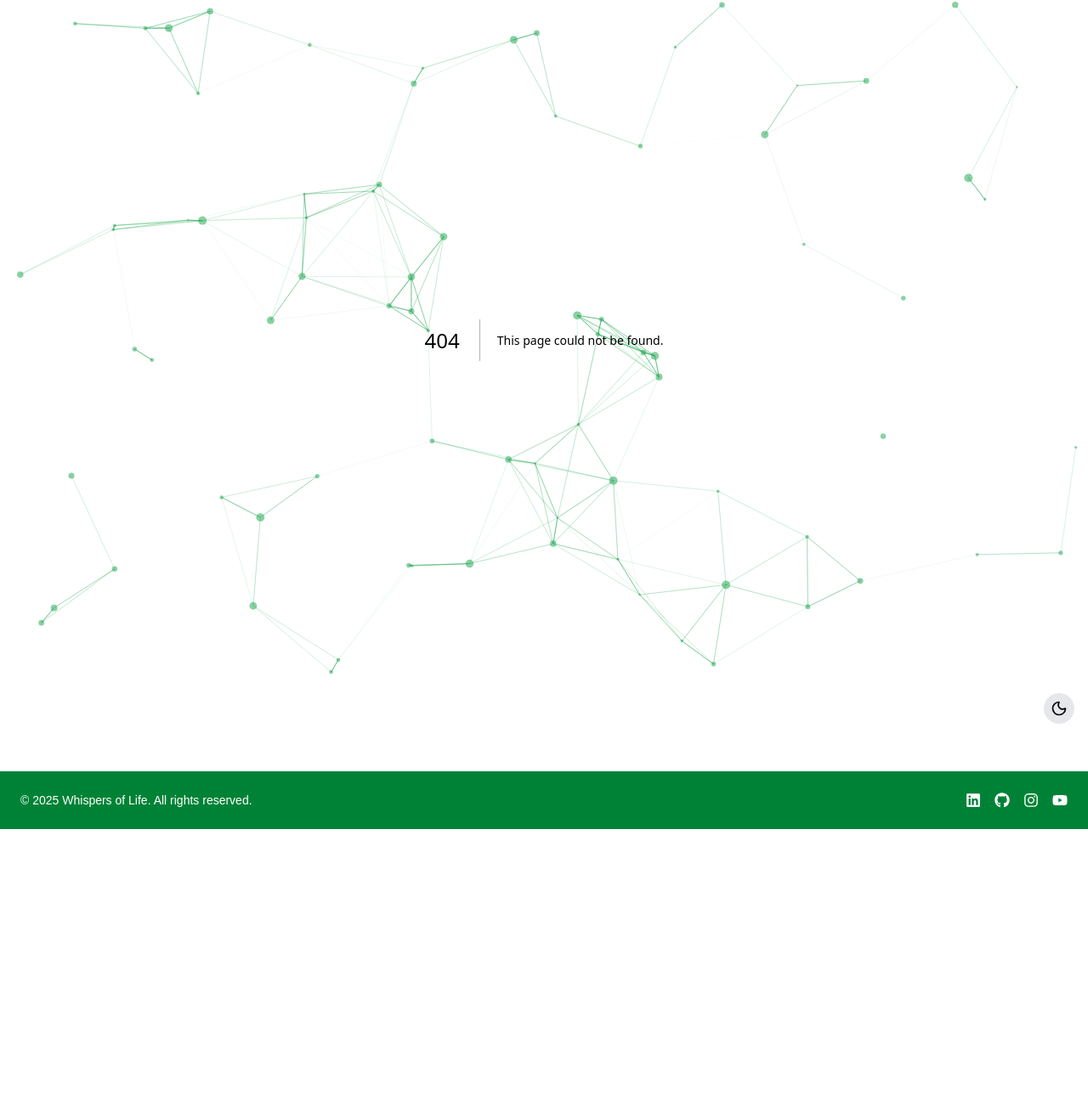
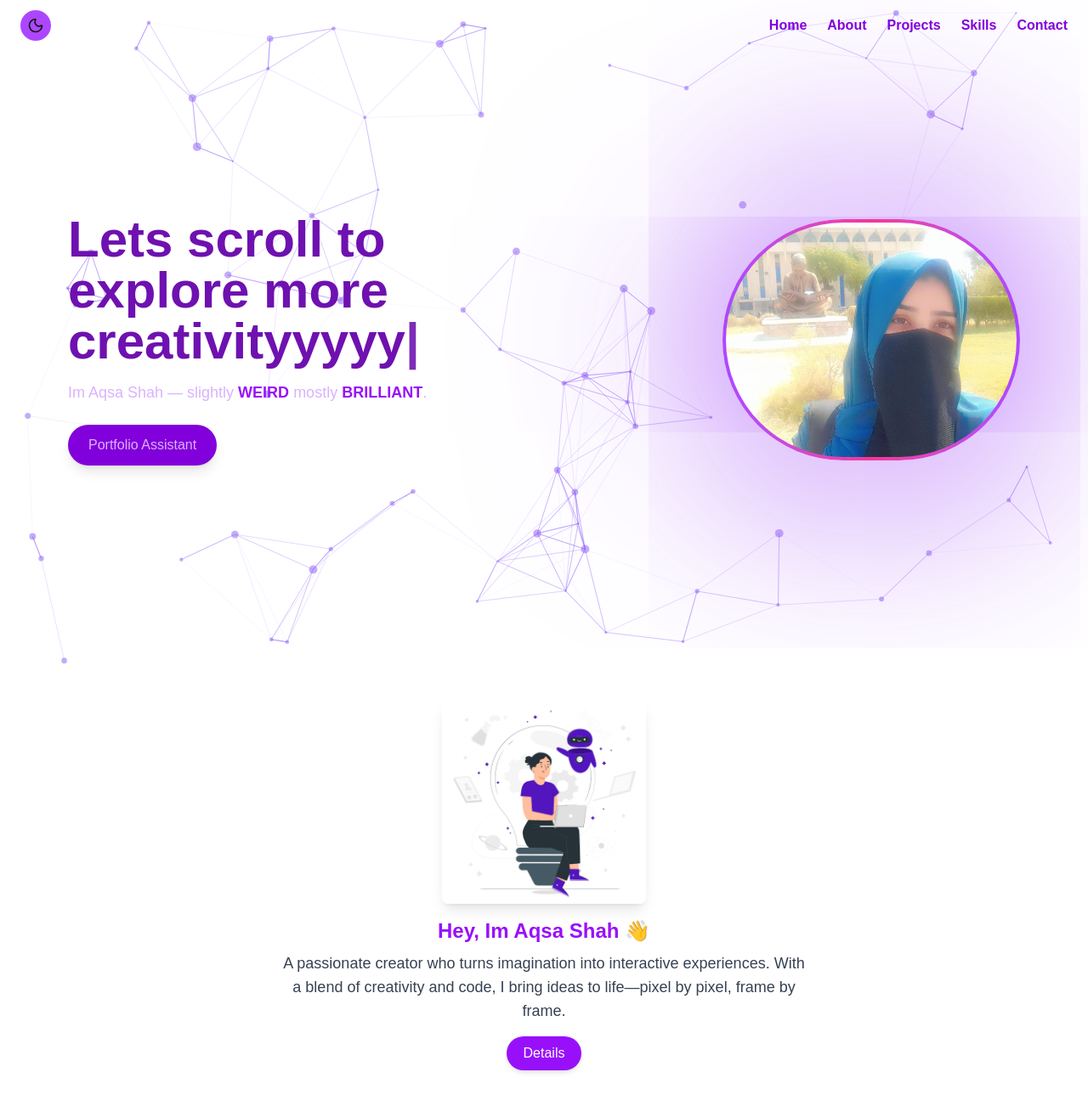
Before and after one commit to Dev-AqsaShah/Portfolio-Ai, a Next.js app in the folder my-portfolio-ai/: page /home in a window 1280 px wide. Before the commit this address had no page. Shown: the top 1302 px of the page at 85% size. Before the commit the page ends 976 px from the top, so only its background shows below. Built offline with nearby package versions, Linux system fonts and the light colour scheme.

Commit message:
about section done

```diff
--- a/my-portfolio-ai/src/app/about/page.tsx
+++ b/my-portfolio-ai/src/app/about/page.tsx
@@ -1,28 +1,71 @@
 "use client";
-import Navbar from "@/components/Navbar";
-import { motion } from "framer-motion";
 
-export default function AboutPage() {
+import { useState } from "react";
+import { motion, AnimatePresence } from "framer-motion";
+
+export default function About() {
+  const [showDetails, setShowDetails] = useState(false);
+
   return (
-    <main>
-      <Navbar />
-      <section className="py-20 px-6 sm:px-12 bg-white">
-        <motion.div
-          className="max-w-3xl mx-auto text-center"
-          initial={{ opacity: 0, y: 20 }}
-          animate={{ opacity: 1, y: 0 }}
-          transition={{ duration: 0.6 }}
-        >
-          <h2 className="text-3xl sm:text-4xl font-semibold text-gray-800 mb-4">
-            About Me
-          </h2>
-          <p className="text-gray-600">
-            Im Aqsa — a passionate developer who blends creativity with
-            technology. I build interactive web experiences using React, Next.js,
-            and AI tools.
-          </p>
-        </motion.div>
-      </section>
-    </main>
+    <div className="flex flex-col items-center text-center p-6 max-w-2xl mx-auto">
+      {/* GIF Image */}
+      <motion.img
+        src="/assets/innovation.gif"
+        alt="Aqsa Animation"
+        className="w-60 h-60 object-contain mb-4 rounded-lg shadow-lg"
+        initial={{ opacity: 0, y: 50 }}
+        animate={{ opacity: 1, y: 0 }}
+        transition={{ duration: 0.8 }}
+      />
+
+      {/* Unique Intro */}
+      <motion.h2
+        className="text-2xl font-bold mb-2 text-purple-600"
+        initial={{ opacity: 0 }}
+        animate={{ opacity: 1 }}
+        transition={{ delay: 0.4 }}
+      >
+        Hey, Im Aqsa Shah 👋
+      </motion.h2>
+
+      <motion.p
+        className="text-gray-700 text-lg mb-4"
+        initial={{ opacity: 0 }}
+        animate={{ opacity: 1 }}
+        transition={{ delay: 0.6 }}
+      >
+        A passionate creator who turns imagination into interactive experiences.
+        With a blend of creativity and code, I bring ideas to life—pixel by
+        pixel, frame by frame.
+      </motion.p>
+
+      {/* Details Button */}
+      <motion.button
+        className="px-5 py-2 bg-purple-600 text-white rounded-full shadow-md hover:bg-purple-700 transition"
+        onClick={() => setShowDetails(!showDetails)}
+        whileTap={{ scale: 0.95 }}
+      >
+        {showDetails ? "Hide Details" : "Details"}
+      </motion.button>
+
+      {/* Details Section */}
+      <AnimatePresence>
+        {showDetails && (
+          <motion.div
+            className="mt-4 p-4 bg-gray-100 rounded-lg shadow-md text-left w-full"
+            initial={{ opacity: 0, height: 0 }}
+            animate={{ opacity: 1, height: "auto" }}
+            exit={{ opacity: 0, height: 0 }}
+            transition={{ duration: 0.5 }}
+          >
+            <p><strong>Full Name:</strong> Aqsa Shah</p>
+            <p><strong>Profession:</strong> IT Student & Creative Developer</p>
+            <p><strong>Skills:</strong> TypeScript, Next.js, Tailwind CSS, ShadCN, Git, Docker</p>
+            <p><strong>Passion:</strong> Creating engaging and animated web experiences</p>
+            <p><strong>Fun Fact:</strong> I can turn even the simplest idea into something visually stunning 🚀</p>
+          </motion.div>
+        )}
+      </AnimatePresence>
+    </div>
   );
 }
--- /dev/null
+++ b/my-portfolio-ai/src/app/home/page.tsx
@@ -0,0 +1,162 @@
+"use client";
+
+import { motion } from "framer-motion";
+import Image from "next/image";
+import Link from "next/link";
+import { useState, useEffect } from "react";
+import AboutPage from "@/app/about/page";
+import SkillsPage from "@/app/skills/page";
+import ProjectsPage from "@/app/projects/page";
+import ContactPage from "@/app/contact/page";
+
+const fadeInVariant = {
+  hidden: { opacity: 0, y: 50 },
+  visible: (delay = 0) => ({
+    opacity: 1,
+    y: 0,
+    transition: { duration: 0.8, delay }
+  })
+};
+
+export default function HomePage() {
+  const [displayText, setDisplayText] = useState("");
+  const fullText = "Lets scroll to explore more creativityyyyyy";
+
+  useEffect(() => {
+    let index = 0;
+    let isDeleting = false;
+
+    const interval = setInterval(() => {
+      if (!isDeleting) {
+        // Typing forward
+        setDisplayText(fullText.slice(0, index + 1));
+        index++;
+        if (index === fullText.length) {
+          isDeleting = true;
+          setTimeout(() => {}, 1000); // pause before deleting
+        }
+      } else {
+        // Deleting backward
+        setDisplayText(fullText.slice(0, index - 1));
+        index--;
+        if (index === 0) {
+          isDeleting = false;
+        }
+      }
+    }, 150); // slower typing speed
+
+    return () => clearInterval(interval);
+  }, []);
+
+  return (
+    <main className="min-h-screen ">
+      {/* HERO SECTION */}
+      <section className="min-h-screen flex flex-col-reverse md:flex-row items-center justify-between px-8 md:px-20 gap-10">
+
+        {/* LEFT TEXT */}
+        <motion.div
+          initial="hidden"
+          animate="visible"
+          variants={fadeInVariant}
+          className="max-w-xl text-center md:text-left"
+        >
+          <h1 className="text-4xl md:text-6xl font-bold text-purple-800 dark:text-green-400">
+            {displayText}
+            <span className="animate-pulse">|</span>
+          </h1>
+
+          <p className="mt-4 text-purple-300 dark:text-gray-300 text-lg">
+            Im Aqsa Shah — slightly{" "}
+            <span className="font-semibold text-purple-600 ">
+                WEIRD
+            </span>{" "}
+            mostly{" "}
+            <span className="font-semibold text-purple-600 ">
+              BRILLIANT
+            </span>
+            .
+          </p>
+
+       <div className="mt-6 flex gap-4 justify-center md:justify-start">
+<button
+  onClick={() => window.open('https://tumhara-streamlit-link.com', '_blank')}
+  className="px-6 py-3 bg-purple-700 text-purple-300  rounded-full shadow-lg hover:bg-purple-400 hover:text-purple-800 transition-transform hover:scale-105"
+>
+  Portfolio Assistant
+</button>
+
+</div>
+
+
+
+
+        </motion.div>
+
+        {/* RIGHT IMAGE */}
+        <motion.div
+          initial={{ opacity: 0, scale: 0.8 }}
+          animate={{ opacity: 1, scale: 1 }}
+          transition={{ duration: 0.4, delay: 0.1 }}
+          className="flex justify-center"
+        >
+          <Image
+            src="/assets/profile.jpg"
+            alt="Profile"
+            width={350}
+            height={350}
+            className="rounded-full  border-4 bg-gradient-to-r from-purple-500 via-pink-500 to-purple-500  shadow-[0_0_400px_40px_rgba(168,85,247,0.8)] object-cover "
+          />
+        </motion.div>
+      </section>
+
+      {/* IMPORTED SECTIONS WITH SCROLL ANIMATION */}
+      <motion.section
+        id="about"
+        initial="hidden"
+        whileInView="visible"
+        viewport={{ once: true }}
+        variants={fadeInVariant}
+        custom={0.1}
+        className="min-h-screen"
+      >
+        <AboutPage />
+      </motion.section>
+
+      <motion.section
+        id="skills"
+        initial="hidden"
+        whileInView="visible"
+        viewport={{ once: true }}
+        variants={fadeInVariant}
+        custom={0.2}
+        className="min-h-screen"
+      >
+        <SkillsPage />
+      </motion.section>
+
+      <motion.section
+        id="projects"
+        initial="hidden"
+        whileInView="visible"
+        viewport={{ once: true }}
+        variants={fadeInVariant}
+        custom={0.3}
+        className="min-h-screen"
+      >
+        <ProjectsPage />
+      </motion.section>
+
+      <motion.section
+        id="contact"
+        initial="hidden"
+        whileInView="visible"
+        viewport={{ once: true }}
+        variants={fadeInVariant}
+        custom={0.4}
+        className="min-h-screen"
+      >
+        <ContactPage />
+      </motion.section>
+    </main>
+  );
+}
--- a/my-portfolio-ai/src/app/layout.tsx
+++ b/my-portfolio-ai/src/app/layout.tsx
@@ -4,6 +4,7 @@ import "./globals.css";
 import Footer from "@/components/Footer";
 import AnimatedBackground from "@/components/AnimatedBackground";
 import ThemeToggle from "@/components/ThemeToggle";
+import Navbar from "@/components/Navbar";
 
 
 const geistSans = Geist({
@@ -31,12 +32,12 @@ export default function RootLayout({
       <body
         className={`${geistSans.variable} ${geistMono.variable} antialiased`}
       >
+        <Navbar />
         {children}
         <AnimatedBackground />
         <header className="flex justify-end p-4">
           <ThemeToggle />
         </header>
-
         <Footer />
       </body>
     </html>
--- a/my-portfolio-ai/src/app/page.tsx
+++ b/my-portfolio-ai/src/app/page.tsx
@@ -4,13 +4,14 @@
 import { useState, useCallback } from "react";
 import FaceDetection from "@/components/FaceDetection";
 import { motion } from "framer-motion";
-import Link from "next/link";
-import Image from "next/image";
+import { useRouter } from "next/navigation";
 
 export default function Page() {
-  type Phase = "idle" | "scanning" | "voice" | "home";
+  type Phase = "idle" | "scanning" | "voice";
   const [phase, setPhase] = useState<Phase>("idle");
   const [speaking, setSpeaking] = useState(false);
+  const router = useRouter();
+
   const welcomeText =
     "Welcome to my personal portfolio, where technology meets creativity.";
 
@@ -22,7 +23,7 @@ export default function Page() {
         setSpeaking(true);
         a.onended = () => {
           setSpeaking(false);
-          setPhase("home");
+          router.push("/home");
         };
         await a.play().catch((err) => console.warn(err));
         return;
@@ -30,7 +31,7 @@ export default function Page() {
     } catch {}
 
     if (!("speechSynthesis" in window)) {
-      setPhase("home");
+      router.push("/home");
       return;
     }
     const synth = window.speechSynthesis;
@@ -60,7 +61,7 @@ export default function Page() {
       u.onstart = () => setSpeaking(true);
       u.onend = () => {
         setSpeaking(false);
-        setPhase("home");
+        router.push("/home");
       };
       synth.speak(u);
     };
@@ -74,7 +75,7 @@ export default function Page() {
     } else {
       speakNow(voices);
     }
-  }, []);
+  }, [router]);
 
   const handleDetected = useCallback(() => {
     setPhase("voice");
@@ -82,10 +83,6 @@ export default function Page() {
       playWelcome();
     }, 200);
   }, [playWelcome]);
-
-  const handleStartClick = () => {
-    setPhase("scanning");
-  };
 
   return (
     <main className="min-h-screen dark:bg-gray-900 flex items-center justify-center">
@@ -96,10 +93,10 @@ export default function Page() {
             animate={{ opacity: 1, y: 0 }}
             className="text-3xl sm:text-5xl font-bold text-green-700 mb-6"
           >
-            Wellcome To My Portfolio
+            Welcome To My Portfolio
           </motion.h1>
           <motion.button
-            onClick={handleStartClick}
+            onClick={() => setPhase("scanning")}
             whileTap={{ scale: 0.98 }}
             className="px-8 py-4 bg-green-600 text-white rounded-full shadow-lg"
           >
@@ -128,58 +125,6 @@ export default function Page() {
           </p>
         </div>
       )}
-
-      {phase === "home" && (
-        <div className="text-center px-6">
-          <Image
-            src="/assets/profile.jpg"
-            alt="profile"
-            width={128}
-            height={128}
-            className="rounded-full mx-auto shadow-lg border-4 border-white mb-4 object-cover"
-          />
-          <motion.h2
-            initial={{ opacity: 0, y: -8 }}
-            animate={{ opacity: 1, y: 0 }}
-            className="text-2xl font-semibold text-gray-800 dark:text-white"
-          >
-            Aqsa Shah
-          </motion.h2>
-          <motion.p
-            initial={{ opacity: 0 }}
-            animate={{ opacity: 1 }}
-            transition={{ delay: 0.2 }}
-            className="mt-2 text-gray-600 dark:text-gray-300 max-w-lg mx-auto"
-          >
-            Welcome to my personal portfolio — where{" "}
-            <span className="font-semibold text-green-600 dark:text-green-300">
-              technology
-            </span>{" "}
-            meets{" "}
-            <span className="font-semibold text-green-600 dark:text-green-300">
-              creativity
-            </span>
-            .
-          </motion.p>
-
-          <div className="mt-6 flex gap-4 justify-center">
-            <Link
-              href="/projects"
-              className="px-4 py-2 bg-green-600 text-white rounded-full"
-            >
-              View Projects
-            </Link>
-            <button
-              onClick={() => {
-                setPhase("scanning");
-              }}
-              className="px-4 py-2 bg-white border rounded-full"
-            >
-              Scan Again
-            </button>
-          </div>
-        </div>
-      )}
     </main>
   );
 }
--- a/my-portfolio-ai/src/components/AnimatedBackground.tsx
+++ b/my-portfolio-ai/src/components/AnimatedBackground.tsx
@@ -38,9 +38,9 @@ export default function AnimatedBackground() {
           },
         },
         particles: {
-          color: { value: "#16a34a" },
+          color: { value: "#8b5cf6" }, // purple color
           links: {
-            color: "#16a34a",
+            color: "#8b5cf6", // purple color
             distance: 150,
             enable: true,
             opacity: 0.5,
--- a/my-portfolio-ai/src/components/Navbar.tsx
+++ b/my-portfolio-ai/src/components/Navbar.tsx
@@ -3,6 +3,7 @@
 import Link from "next/link";
 import { motion } from "framer-motion";
 import { useState, useEffect } from "react";
+import ThemeToggle from "@/components/ThemeToggle"; // ✅ tumhara theme button
 
 export default function Navbar() {
   const [scrolled, setScrolled] = useState(false);
@@ -27,23 +28,24 @@ export default function Navbar() {
       animate={{ y: 0 }}
       transition={{ duration: 0.5, ease: "easeOut" }}
       className={`fixed w-full z-50 transition-all duration-300 ${
-        scrolled ? "bg-white dark:bg-gray-900 shadow-lg" : "bg-transparent"
+        scrolled ? "bg-black dark:bg-gray-900 shadow-lg" : "bg-transparent"
       }`}
     >
       <div className="max-w-7xl mx-auto px-6 py-3 flex justify-between items-center">
-        <motion.h1 className="text-2xl font-bold text-green-600 dark:text-green-400">
-          Whispers of Life
-        </motion.h1>
 
+        {/* LEFT: Theme Toggle */}
+        <ThemeToggle />
+
+        {/* RIGHT: Navigation Links */}
         <div className="hidden sm:flex items-center space-x-6">
           {navLinks.map((link) => (
             <Link
               key={link.name}
               href={link.href}
-              className="relative group font-medium text-gray-700 dark:text-gray-300"
+              className="relative group font-bold text-purple-700  "
             >
               {link.name}
-              <span className="absolute left-0 bottom-0 w-0 h-[2px] bg-green-600 group-hover:w-full transition-all"></span>
+              <span className="absolute left-0 bottom-0 w-0 h-[2px] bg-purple-300 group-hover:w-full transition-all"></span>
             </Link>
           ))}
         </div>
--- a/my-portfolio-ai/src/components/ThemeToggle.tsx
+++ b/my-portfolio-ai/src/components/ThemeToggle.tsx
@@ -30,7 +30,7 @@ export default function ThemeToggle() {
   return (
     <button
       onClick={toggleTheme}
-      className="p-2 rounded-full bg-gray-200 dark:bg-gray-800 hover:scale-105 transition"
+      className="p-2 rounded-full bg-purple-500 dark:bg-gray-800 hover:scale-105 transition"
       title="Toggle Theme"
     >
       {theme === "light" ? <Moon size={20} /> : <Sun size={20} />}
```
Also changed, not shown: my-portfolio-ai/public/assets/Innovation.gif (added), my-portfolio-ai/public/assets/portfoliohome.svg (added).
